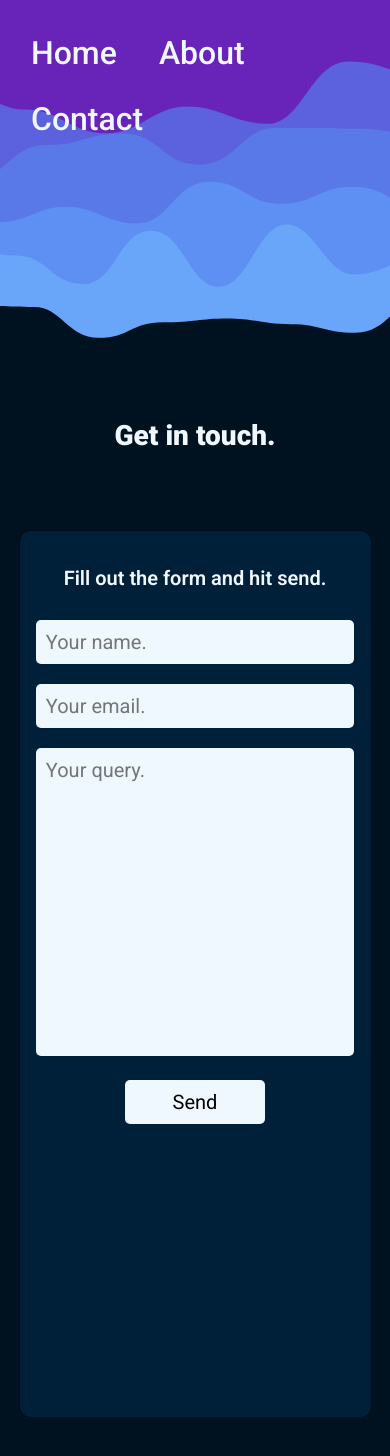
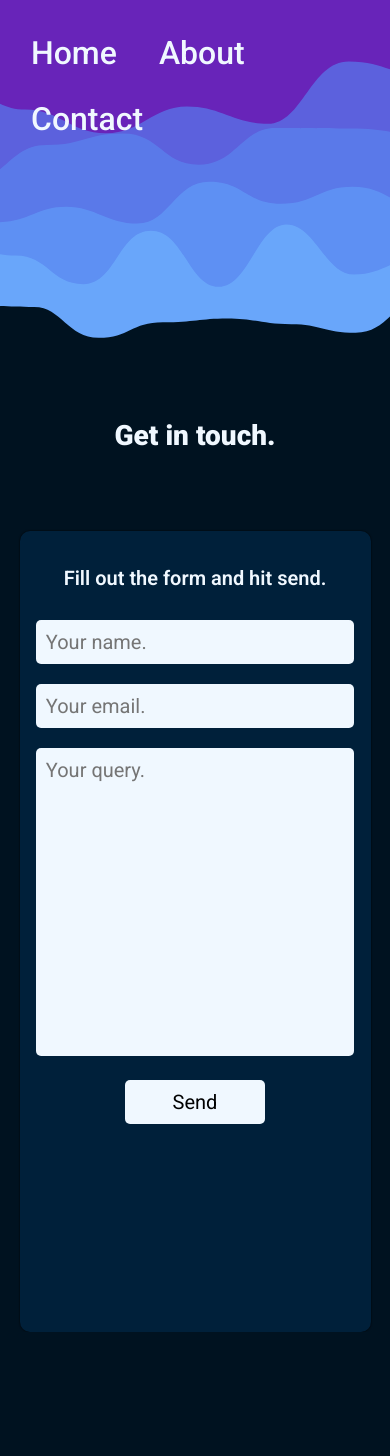
Before and after one commit to jose-few/portfolio, a SvelteKit app: page /contact in a window 390 px wide. Shown: the top 1456 px of the page. Built offline with nearby package versions, Linux system fonts and the light colour scheme; a web font is replaced by a local one.

Commit message:
Fine tweaking svh

```diff
--- a/src/routes/contact/+page.svelte
+++ b/src/routes/contact/+page.svelte
@@ -95,7 +95,7 @@
     @media screen and (max-width: 600px) {
         form {
             min-width: 90vw;
-            min-height: 105svh;
+            min-height: 95svh;
         }
         h1 {
             font-size: 1.75rem;
```
